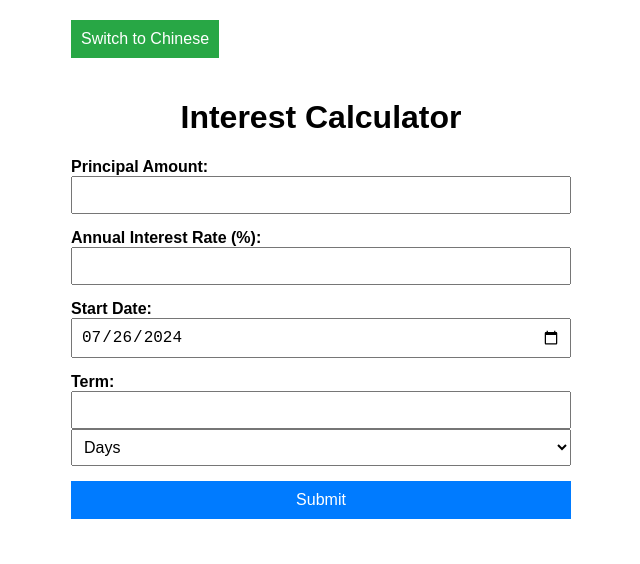
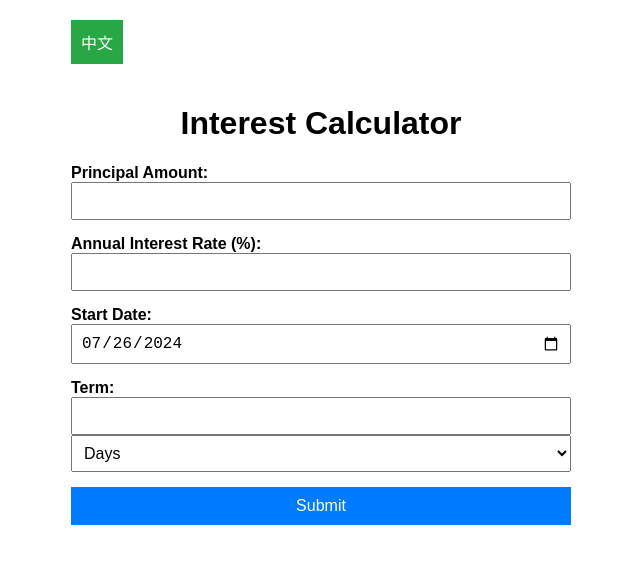
Before and after one commit to hoiian/interest-calculator, a React (Create React App) app: page / in a window 1280 px wide. Shown: the top 564 px of the page, without its empty margins (319-959 px from the left). Built offline with nearby package versions, Linux system fonts and the light colour scheme.

Commit message:
toggle text

```diff
--- a/src/InterestCalculator.js
+++ b/src/InterestCalculator.js
@@ -58,7 +58,7 @@ const InterestCalculator = () => {
   return (
     <div className="container">
       <button className="toggle-btn" onClick={toggleLanguage}>
-        {language === 'en' ? 'Switch to Chinese' : '切换到英文'}
+        {language === 'en' ? '中文' : 'English'}
       </button>
       <h1>{t.calculate}</h1>
       <form onSubmit={handleSubmit}>
```
